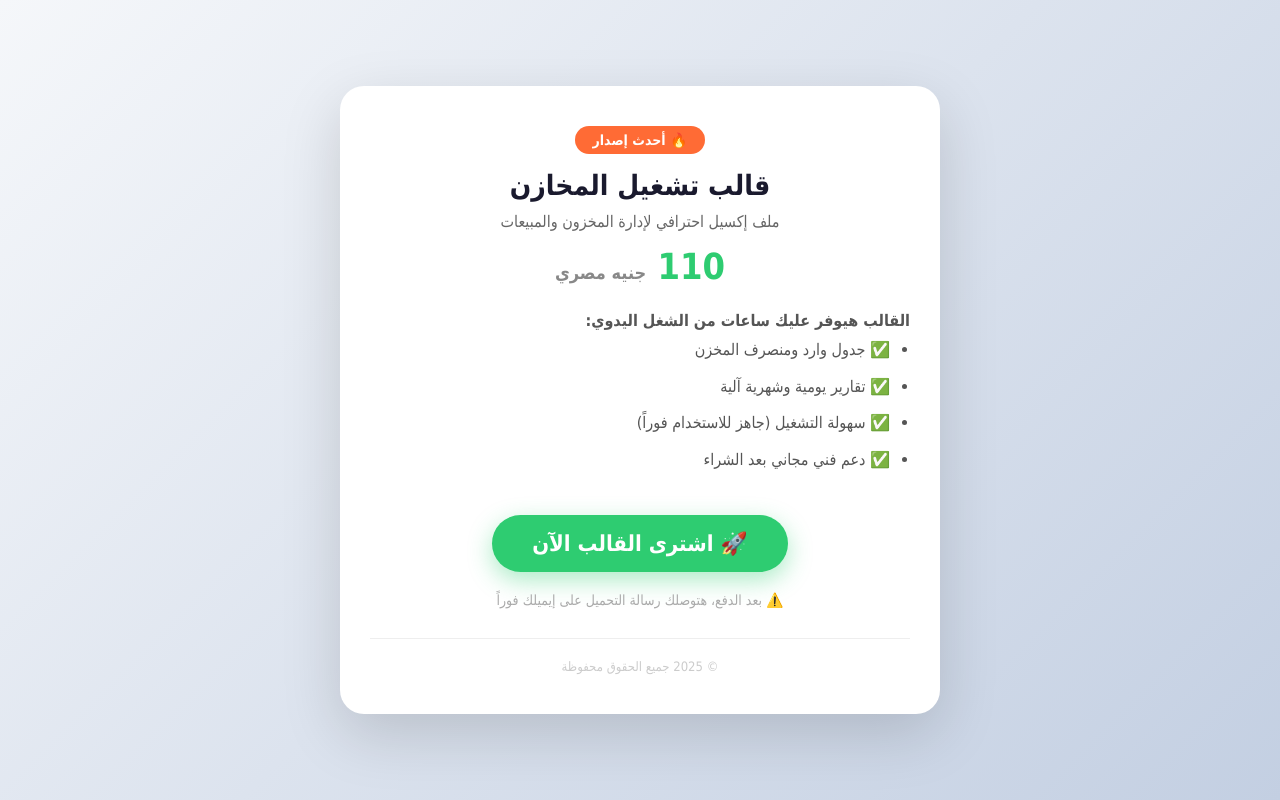
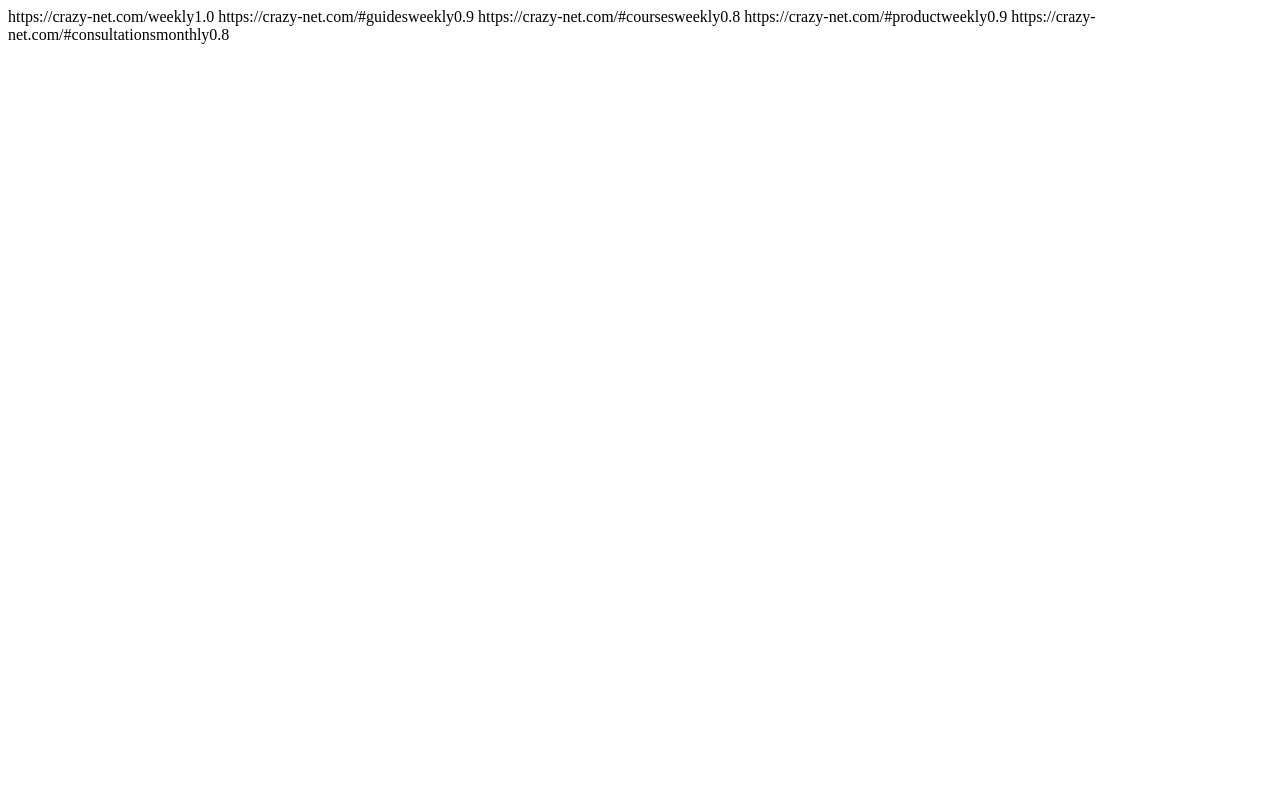
Before and after one commit to mostafatifa1122-eng/mostafa, a plain HTML site: page index.html in a window 1280 px wide. Drawn offline with Linux system fonts and the light colour scheme.

Commit message:
Update index.html

```diff
--- a/index.html
+++ b/index.html
@@ -1,130 +1,8 @@
-<!DOCTYPE html>
-<html lang="ar" dir="rtl">
-<head>
-    <meta charset="UTF-8">
-    <meta name="viewport" content="width=device-width, initial-scale=1.0">
-    <title>قالب تشغيل المخازن - إكسيل احترافي</title>
-    <style>
-        * {
-            margin: 0;
-            padding: 0;
-            box-sizing: border-box;
-            font-family: 'Tahoma', sans-serif;
-        }
-        body {
-            background: linear-gradient(135deg, #f5f7fa 0%, #c3cfe2 100%);
-            min-height: 100vh;
-            display: flex;
-            justify-content: center;
-            align-items: center;
-            padding: 20px;
-        }
-        .product-card {
-            background: white;
-            max-width: 600px;
-            width: 100%;
-            padding: 40px 30px;
-            border-radius: 24px;
-            box-shadow: 0 20px 60px rgba(0,0,0,0.15);
-            text-align: center;
-        }
-        .badge {
-            background: #ff6b35;
-            color: white;
-            padding: 6px 18px;
-            border-radius: 50px;
-            font-size: 14px;
-            font-weight: bold;
-            display: inline-block;
-            margin-bottom: 15px;
-        }
-        h1 {
-            font-size: 28px;
-            margin-bottom: 10px;
-            color: #1a1a2e;
-        }
-        .price {
-            font-size: 36px;
-            font-weight: bold;
-            color: #2ecc71;
-            margin: 15px 0;
-        }
-        .price span {
-            font-size: 18px;
-            color: #888;
-        }
-        .description {
-            color: #555;
-            line-height: 1.8;
-            margin: 20px 0 30px;
-            font-size: 16px;
-            text-align: right;
-        }
-        .description ul {
-            text-align: right;
-            padding-right: 20px;
-        }
-        .description li {
-            margin-bottom: 8px;
-        }
-        .cta-button {
-            display: inline-block;
-            background: #2ecc71;
-            color: white;
-            padding: 16px 40px;
-            font-size: 22px;
-            font-weight: bold;
-            text-decoration: none;
-            border-radius: 50px;
-            transition: 0.3s;
-            box-shadow: 0 8px 25px rgba(46, 204, 113, 0.4);
-            margin-top: 10px;
-        }
-        .cta-button:hover {
-            background: #27ae60;
-            transform: scale(1.03);
-            box-shadow: 0 12px 30px rgba(46, 204, 113, 0.6);
-        }
-        .note {
-            margin-top: 20px;
-            font-size: 14px;
-            color: #aaa;
-        }
-        .footer-note {
-            margin-top: 30px;
-            font-size: 13px;
-            color: #ccc;
-            border-top: 1px solid #eee;
-            padding-top: 20px;
-        }
-    </style>
-</head>
-<body>
-
-    <div class="product-card">
-        <div class="badge">🔥 أحدث إصدار</div>
-        <h1>قالب تشغيل المخازن</h1>
-        <p style="color: #666; margin-bottom: 5px;">ملف إكسيل احترافي لإدارة المخزون والمبيعات</p>
-        <div class="price">110 <span>جنيه مصري</span></div>
-
-        <div class="description">
-            <p><strong>القالب هيوفر عليك ساعات من الشغل اليدوي:</strong></p>
-            <ul>
-                <li>✅ جدول وارد ومنصرف المخزن</li>
-                <li>✅ تقارير يومية وشهرية آلية</li>
-                <li>✅ سهولة التشغيل (جاهز للاستخدام فوراً)</li>
-                <li>✅ دعم فني مجاني بعد الشراء</li>
-            </ul>
-        </div>
-
-        <!-- 🛒 استبدل الرابط ده برابط المنتج بتاعك من نت مود -->
-        <a href="https://netmoud.com/p/رابط_منتجك_هنا" target="_blank" class="cta-button">
-            🚀 اشترى القالب الآن
-        </a>
-
-        <div class="note">⚠️ بعد الدفع، هتوصلك رسالة التحميل على إيميلك فوراً</div>
-        <div class="footer-note">© 2025 جميع الحقوق محفوظة</div>
-    </div>
-
-</body>
-</html>
+<?xml version="1.0" encoding="UTF-8"?>
+<urlset xmlns="http://www.sitemaps.org/schemas/sitemap/0.9">
+  <url><loc>https://crazy-net.com/</loc><changefreq>weekly</changefreq><priority>1.0</priority></url>
+  <url><loc>https://crazy-net.com/#guides</loc><changefreq>weekly</changefreq><priority>0.9</priority></url>
+  <url><loc>https://crazy-net.com/#courses</loc><changefreq>weekly</changefreq><priority>0.8</priority></url>
+  <url><loc>https://crazy-net.com/#product</loc><changefreq>weekly</changefreq><priority>0.9</priority></url>
+  <url><loc>https://crazy-net.com/#consultations</loc><changefreq>monthly</changefreq><priority>0.8</priority></url>
+</urlset>
```
